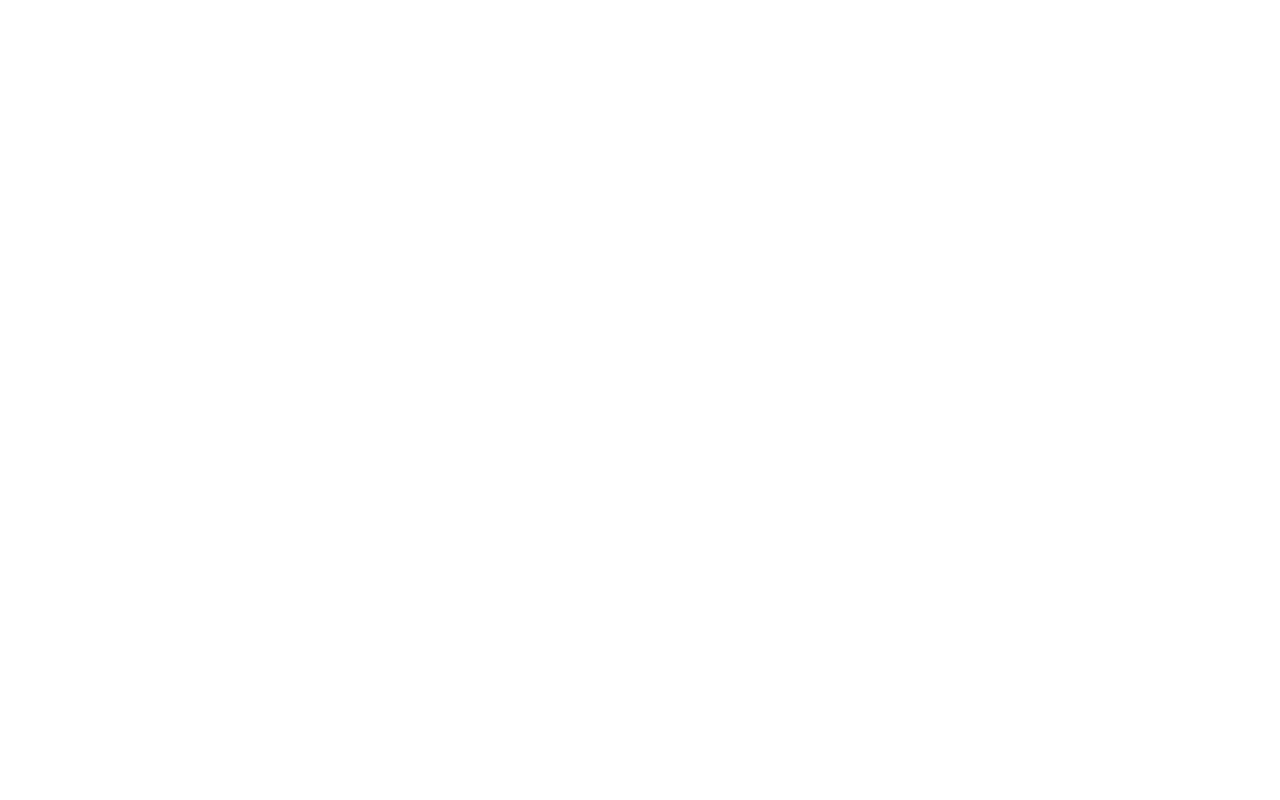
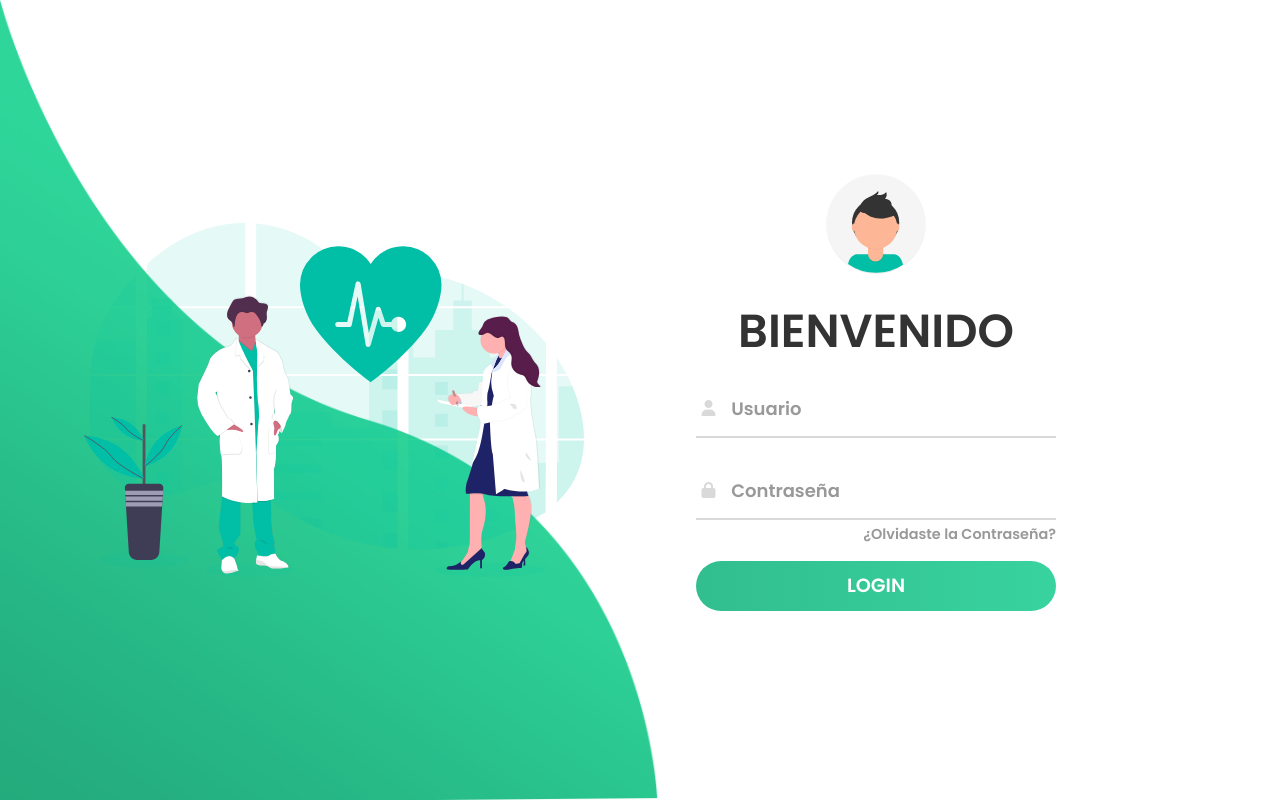
Before and after one commit to ByronMendozaDev/telemedicina, a plain HTML site: page index.html in a window 1280 px wide. Drawn offline with Linux system fonts and the light colour scheme.

Commit message:
login view. Don't have auth logic

```diff
--- /dev/null
+++ b/css/style.css
@@ -0,0 +1,222 @@
+*{
+	padding: 0;
+	margin: 0;
+	box-sizing: border-box;
+}
+
+body{
+    font-family: 'Poppins', sans-serif;
+    overflow: hidden;
+}
+
+.wave{
+	position: fixed;
+	bottom: 0;
+	left: 0;
+	height: 100%;
+	z-index: -1;
+}
+
+.container{
+    width: 100vw;
+    height: 100vh;
+    display: grid;
+    grid-template-columns: repeat(2, 1fr);
+    grid-gap :7rem;
+    padding: 0 2rem;
+}
+
+.img{
+	display: flex;
+	justify-content: flex-end;
+	align-items: center;
+}
+
+.login-content{
+	display: flex;
+	justify-content: flex-start;
+	align-items: center;
+	text-align: center;
+}
+
+.img img{
+	width: 500px;
+}
+
+form{
+	width: 360px;
+}
+
+.login-content img{
+    height: 100px;
+}
+
+.login-content h2{
+	margin: 15px 0;
+	color: #333;
+	text-transform: uppercase;
+	font-size: 2.9rem;
+}
+
+.login-content .input-div{
+	position: relative;
+    display: grid;
+    grid-template-columns: 7% 93%;
+    margin: 25px 0;
+    padding: 5px 0;
+    border-bottom: 2px solid #d9d9d9;
+}
+
+.login-content .input-div.one{
+	margin-top: 0;
+}
+
+.i{
+	color: #d9d9d9;
+	display: flex;
+	justify-content: center;
+	align-items: center;
+}
+
+.i i{
+	transition: .3s;
+}
+
+.input-div > div{
+    position: relative;
+	height: 45px;
+}
+
+.input-div > div > h5{
+	position: absolute;
+	left: 10px;
+	top: 50%;
+	transform: translateY(-50%);
+	color: #999;
+	font-size: 18px;
+	transition: .3s;
+}
+
+.input-div:before, .input-div:after{
+	content: '';
+	position: absolute;
+	bottom: -2px;
+	width: 0%;
+	height: 2px;
+	background-color: #38d39f;
+	transition: .4s;
+}
+
+.input-div:before{
+	right: 50%;
+}
+
+.input-div:after{
+	left: 50%;
+}
+
+.input-div.focus:before, .input-div.focus:after{
+	width: 50%;
+}
+
+.input-div.focus > div > h5{
+	top: -5px;
+	font-size: 15px;
+}
+
+.input-div.focus > .i > i{
+	color: #38d39f;
+}
+
+.input-div > div > input{
+	position: absolute;
+	left: 0;
+	top: 0;
+	width: 100%;
+	height: 100%;
+	border: none;
+	outline: none;
+	background: none;
+	padding: 0.5rem 0.7rem;
+	font-size: 1.2rem;
+	color: #555;
+	font-family: 'poppins', sans-serif;
+}
+
+.input-div.pass{
+	margin-bottom: 4px;
+}
+
+a{
+	display: block;
+	text-align: right;
+	text-decoration: none;
+	color: #999;
+	font-size: 0.9rem;
+	transition: .3s;
+}
+
+a:hover{
+	color: #38d39f;
+}
+
+.btn{
+	display: block;
+	width: 100%;
+	height: 50px;
+	border-radius: 25px;
+	outline: none;
+	border: none;
+	background-image: linear-gradient(to right, #32be8f, #38d39f, #32be8f);
+	background-size: 200%;
+	font-size: 1.2rem;
+	color: #fff;
+	font-family: 'Poppins', sans-serif;
+	text-transform: uppercase;
+	margin: 1rem 0;
+	cursor: pointer;
+	transition: .5s;
+}
+.btn:hover{
+	background-position: right;
+}
+
+
+@media screen and (max-width: 1050px){
+	.container{
+		grid-gap: 5rem;
+	}
+}
+
+@media screen and (max-width: 1000px){
+	form{
+		width: 290px;
+	}
+
+	.login-content h2{
+        font-size: 2.4rem;
+        margin: 8px 0;
+	}
+
+	.img img{
+		width: 400px;
+	}
+}
+
+@media screen and (max-width: 900px){
+	.container{
+		grid-template-columns: 1fr;
+	}
+
+	.img{
+		display: none;
+	}
+
+	.wave{
+		display: none;
+	}
+
+	.login-content{
+		justify-content: center;
+	}
+}
--- a/index.html
+++ b/index.html
@@ -1,37 +1,45 @@
 <!DOCTYPE html>
-<html lang="en">
-
+<html>
 <head>
-    <meta charset="UTF-8">
-    <meta name="viewport" content="width=device-width, initial-scale=1.0">
-    <title>Document</title>
+	<title>Animated Login Form</title>
+	<link rel="stylesheet" type="text/css" href="css/style.css">
+	<link href="https://fonts.googleapis.com/css?family=Poppins:600&display=swap" rel="stylesheet">
+	<script src="https://kit.fontawesome.com/a81368914c.js"></script>
+	<meta name="viewport" content="width=device-width, initial-scale=1">
 </head>
-
 <body>
-
-    <!-- The core Firebase JS SDK is always required and must be listed first -->
-    <script src="https://www.gstatic.com/firebasejs/8.2.1/firebase-app.js"></script>
-
-    <!-- TODO: Add SDKs for Firebase products that you want to use
-     https://firebase.google.com/docs/web/setup#available-libraries -->
-    <script src="https://www.gstatic.com/firebasejs/8.2.1/firebase-analytics.js"></script>
-
-    <script>
-        // Your web app's Firebase configuration
-        // For Firebase JS SDK v7.20.0 and later, measurementId is optional
-        var firebaseConfig = {
-            apiKey: "AIzaSyBybVsmR_zqSmm47RIwgEGa-T7ddXrGNkw",
-            authDomain: "telemedicina-optativa.firebaseapp.com",
-            projectId: "telemedicina-optativa",
-            storageBucket: "telemedicina-optativa.appspot.com",
-            messagingSenderId: "390591790999",
-            appId: "1:390591790999:web:92e1e5802d4ca33b2e0ed2",
-            measurementId: "G-8X7DGTH1HW"
-        };
-        // Initialize Firebase
-        firebase.initializeApp(firebaseConfig);
-        firebase.analytics();
-    </script>
+	<img class="wave" src="img/wave.png">
+	<div class="container">
+		<div class="img">
+			<img src="img/bg.svg">
+		</div>
+		<div class="login-content">
+			<form action="index.html">
+				<img src="img/avatar.svg">
+				<h2 class="title">Bienvenido</h2>
+           		<div class="input-div one">
+           		   <div class="i">
+           		   		<i class="fas fa-user"></i>
+           		   </div>
+           		   <div class="div">
+           		   		<h5>Usuario</h5>
+           		   		<input type="text" class="input">
+           		   </div>
+           		</div>
+           		<div class="input-div pass">
+           		   <div class="i">
+           		    	<i class="fas fa-lock"></i>
+           		   </div>
+           		   <div class="div">
+           		    	<h5>Contraseña</h5>
+           		    	<input type="password" class="input">
+            	   </div>
+            	</div>
+            	<a href="#">¿Olvidaste la Contraseña?</a>
+            	<input type="submit" class="btn" value="Login">
+            </form>
+        </div>
+    </div>
+    <script type="text/javascript" src="js/main.js"></script>
 </body>
-
 </html>
--- /dev/null
+++ b/js/main.js
@@ -0,0 +1,20 @@
+const inputs = document.querySelectorAll(".input");
+
+
+function addcl(){
+	let parent = this.parentNode.parentNode;
+	parent.classList.add("focus");
+}
+
+function remcl(){
+	let parent = this.parentNode.parentNode;
+	if(this.value == ""){
+		parent.classList.remove("focus");
+	}
+}
+
+
+inputs.forEach(input => {
+	input.addEventListener("focus", addcl);
+	input.addEventListener("blur", remcl);
+});
```
Also changed, not shown: img/avatar.svg (added), img/bg.svg (added), img/wave.png (added).
